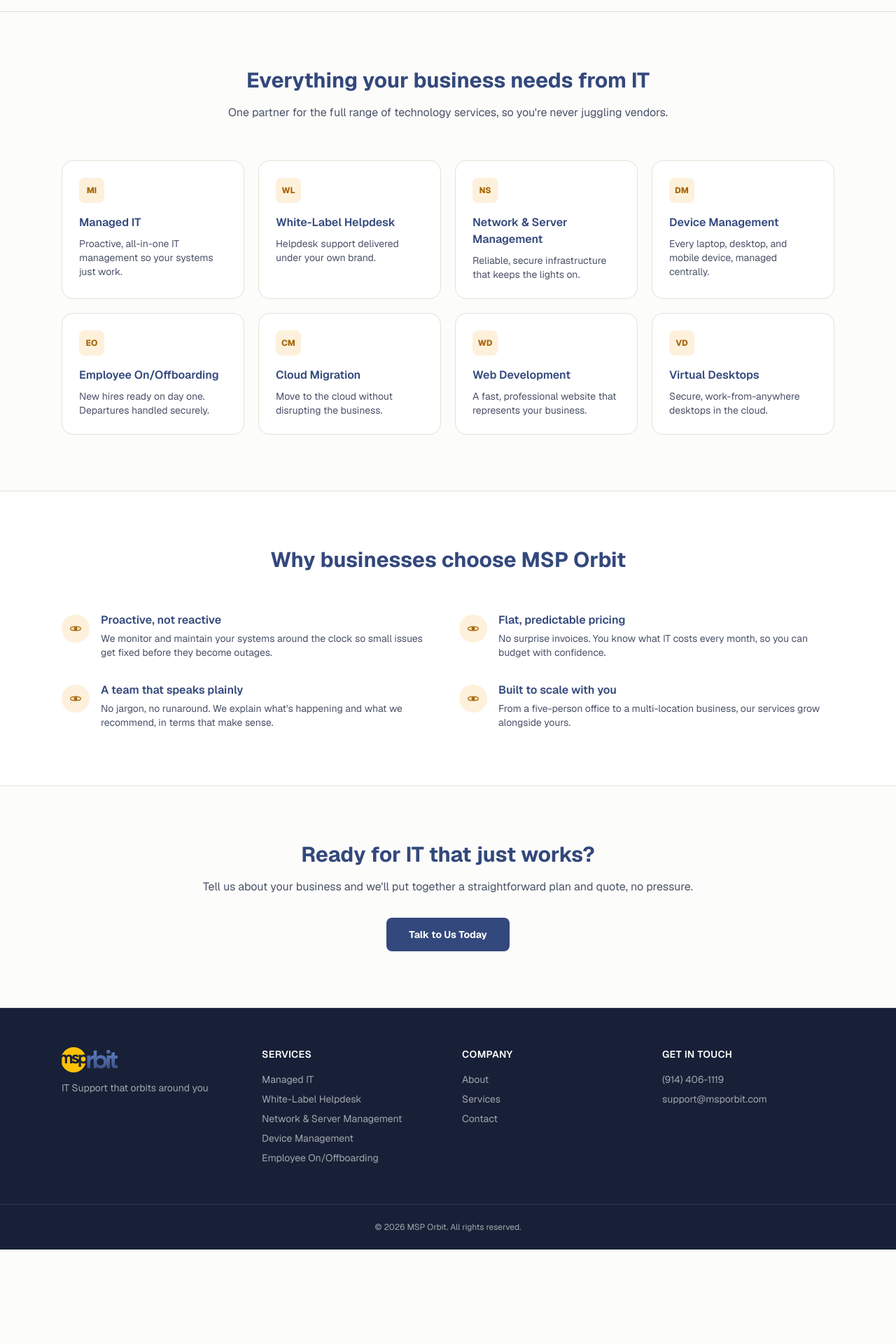
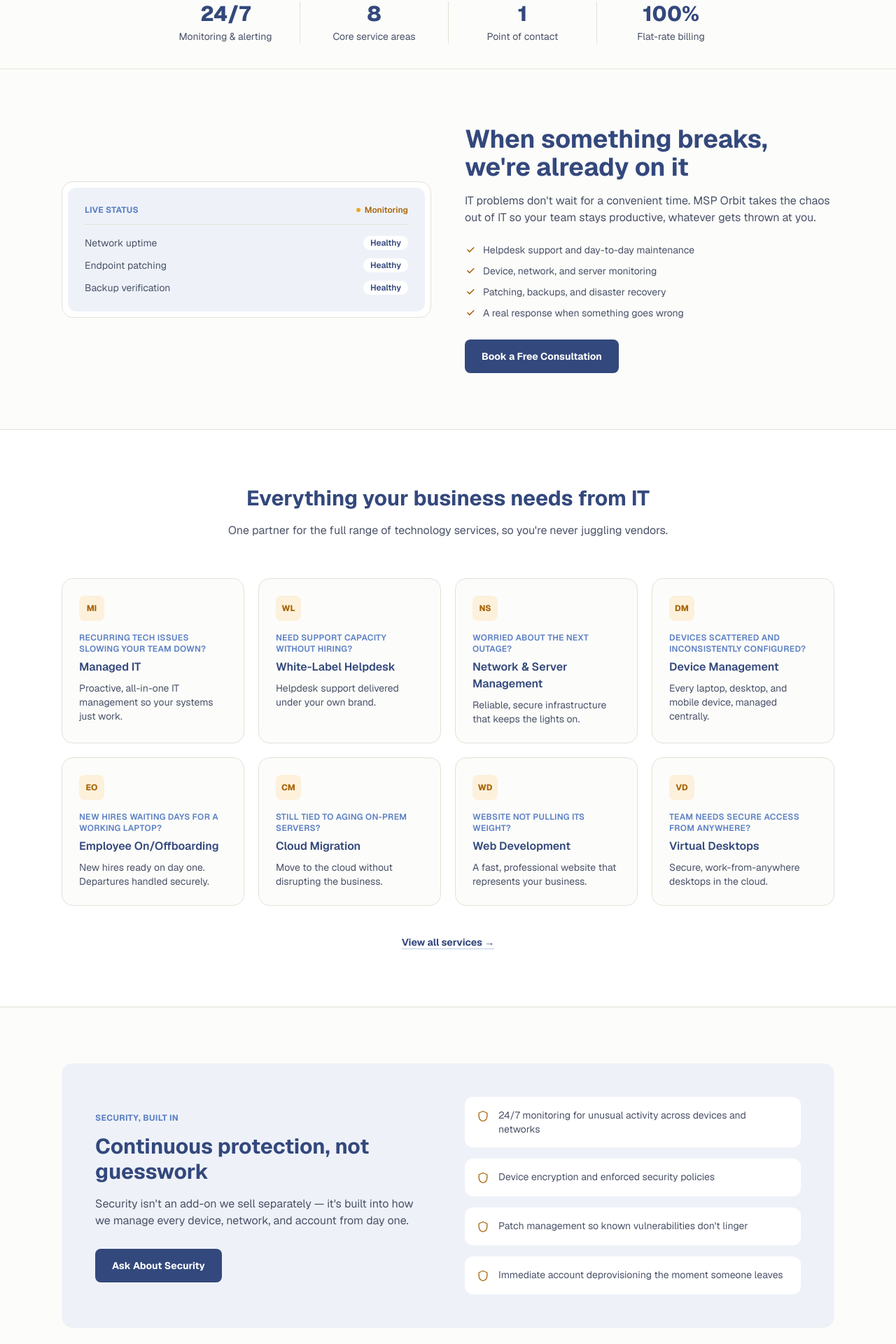
Before and after one commit to mspworxshehryar-svg/msporbit, a Next.js app: page / in a window 1280 px wide. Shown: the part 750-2670 px from the top of the page at 70% size. Before the commit the page ends 2535 px from the top, so only its background shows below. Built offline with nearby package versions, Linux system fonts and the light colour scheme.

Commit message:
Expand Home page with problem/solution, security, FAQ, and process sections

```diff
--- a/src/app/page.tsx
+++ b/src/app/page.tsx
@@ -1,29 +1,88 @@
 import Link from "next/link";
 import { services, siteConfig } from "@/lib/site-config";
 
+const heroPoints = [
+  "One team accountable for helpdesk, network, and cloud",
+  "Flat-rate pricing with no surprise invoices",
+  "24/7 monitoring with a real person on the other end",
+];
+
 const stats = [
-  { value: "24/7", label: "Monitoring" },
-  { value: "8", label: "Core services" },
+  { value: "24/7", label: "Monitoring & alerting" },
+  { value: "8", label: "Core service areas" },
   { value: "1", label: "Point of contact" },
   { value: "100%", label: "Flat-rate billing" },
 ];
 
-const whyUs = [
+const firefightPoints = [
+  "Helpdesk support and day-to-day maintenance",
+  "Device, network, and server monitoring",
+  "Patching, backups, and disaster recovery",
+  "A real response when something goes wrong",
+];
+
+const servicePitches: Record<string, string> = {
+  "managed-it": "Recurring tech issues slowing your team down?",
+  "white-label-helpdesk": "Need support capacity without hiring?",
+  "network-server-management": "Worried about the next outage?",
+  "device-management": "Devices scattered and inconsistently configured?",
+  "onboarding-offboarding": "New hires waiting days for a working laptop?",
+  "cloud-migration": "Still tied to aging on-prem servers?",
+  "web-development": "Website not pulling its weight?",
+  "virtual-desktops": "Team needs secure access from anywhere?",
+};
+
+const securityPoints = [
+  "24/7 monitoring for unusual activity across devices and networks",
+  "Device encryption and enforced security policies",
+  "Patch management so known vulnerabilities don't linger",
+  "Immediate account deprovisioning the moment someone leaves",
+];
+
+const solutionCards = [
+  { value: "< 15 min", label: "Fast response", body: "Real people answer, not a ticket queue." },
+  { value: "Flat rate", label: "Transparent pricing", body: "One monthly number, no line-item surprises." },
+  { value: "1 team", label: "Full accountability", body: "No vendors pointing fingers at each other." },
+];
+
+const faqs = [
   {
-    title: "Proactive, not reactive",
-    body: "We monitor and maintain your systems around the clock so small issues get fixed before they become outages.",
+    q: "What exactly does a managed service provider do?",
+    a: "An MSP takes ongoing responsibility for your day-to-day technology — monitoring systems, applying updates, running helpdesk support, and handling security — instead of you calling someone only after something breaks.",
   },
   {
-    title: "Flat, predictable pricing",
-    body: "No surprise invoices. You know what IT costs every month, so you can budget with confidence.",
+    q: "How does your pricing work?",
+    a: "Flat, predictable monthly billing based on your team size and the services you need. No hourly surprises and no line-item invoices after every ticket.",
   },
   {
-    title: "A team that speaks plainly",
-    body: "No jargon, no runaround. We explain what's happening and what we recommend, in terms that make sense.",
+    q: "How fast do you respond when something goes wrong?",
+    a: "Our target is under 15 minutes for a first response, with a real technician, around the clock.",
   },
   {
-    title: "Built to scale with you",
-    body: "From a five-person office to a multi-location business, our services grow alongside yours.",
+    q: "Do you work with businesses our size?",
+    a: "Our services are built to scale from a small office to a multi-location business, so the plan grows with you rather than forcing a re-platform later.",
+  },
+  {
+    q: "Can you support a remote or hybrid team?",
+    a: "Yes — device management, virtual desktops, and cloud migration are all built around teams that aren't all in one building.",
+  },
+];
+
+const steps = [
+  {
+    n: "01",
+    title: "Reach out",
+    body: "Tell us about your business and what's not working today. No cost, no obligation.",
+  },
+  {
+    n: "02",
+    title: "Get a straightforward plan",
+    body: "We review your setup and put together a plan and flat-rate quote in plain language.",
+  },
+  {
+    n: "03",
+    title: "Work without worrying about IT",
+    body: "We take it from there — monitoring, support, and security, handled.",
   },
 ];
 
@@ -36,6 +95,7 @@ function monogram(name: string) {
 export default function Home() {
   return (
     <div className="bg-paper">
+      {/* Hero */}
       <section className="mx-auto max-w-6xl px-6 py-16 sm:py-20">
         <div className="grid items-center gap-12 lg:grid-cols-[1.1fr_0.9fr]">
           <div>
@@ -51,6 +111,16 @@ export default function Home() {
               keeps your technology running so your team can focus on the work that matters
               &mdash; managed IT, helpdesk, security, and cloud services under one roof.
             </p>
+            <ul className="mt-6 grid gap-2.5">
+              {heroPoints.map((point) => (
+                <li key={point} className="flex items-start gap-2.5 text-sm text-ink-soft">
+                  <svg viewBox="0 0 20 20" fill="currentColor" className="mt-0.5 h-4 w-4 flex-none text-gold-deep">
+                    <path fillRule="evenodd" d="M16.7 5.3a1 1 0 010 1.4l-7.5 7.5a1 1 0 01-1.4 0l-3.5-3.5a1 1 0 111.4-1.4L8.5 12l6.8-6.8a1 1 0 011.4 0z" clipRule="evenodd" />
+                  </svg>
+                  {point}
+                </li>
+              ))}
+            </ul>
             <div className="mt-8 flex flex-wrap gap-3.5">
               <Link
                 href="/contact"
@@ -80,6 +150,7 @@ export default function Home() {
         </div>
       </section>
 
+      {/* Stats */}
       <section className="border-y border-line">
         <div className="mx-auto grid max-w-4xl grid-cols-2 gap-y-6 px-6 py-9 sm:grid-cols-4">
           {stats.map((s, i) => (
@@ -91,7 +162,66 @@ export default function Home() {
         </div>
       </section>
 
+      {/* Problem / agitation */}
       <section className="py-20">
+        <div className="mx-auto grid max-w-6xl items-center gap-12 px-6 lg:grid-cols-2">
+          <div className="order-2 lg:order-1">
+            <div className="rounded-2xl border border-line bg-white p-2">
+              <div className="rounded-xl bg-blue-tint p-6">
+                <div className="flex items-center justify-between border-b border-line pb-3">
+                  <span className="text-xs font-bold uppercase tracking-wide text-brand-blue">
+                    Live status
+                  </span>
+                  <span className="flex items-center gap-1.5 text-xs font-semibold text-gold-deep">
+                    <span className="h-1.5 w-1.5 rounded-full bg-gold" />
+                    Monitoring
+                  </span>
+                </div>
+                <div className="mt-4 space-y-3">
+                  {["Network uptime", "Endpoint patching", "Backup verification"].map((row) => (
+                    <div key={row} className="flex items-center justify-between text-sm">
+                      <span className="text-ink-soft">{row}</span>
+                      <span className="rounded-full bg-white px-2.5 py-0.5 text-xs font-semibold text-blue-deep">
+                        Healthy
+                      </span>
+                    </div>
+                  ))}
+                </div>
+              </div>
+            </div>
+          </div>
+          <div className="order-1 lg:order-2">
+            <h2 className="text-3xl font-bold text-blue-deep sm:text-4xl">
+              When something breaks, we&apos;re already on it
+            </h2>
+            <p className="mt-4 text-ink-soft">
+              IT problems don&apos;t wait for a convenient time. {siteConfig.name} takes the
+              chaos out of IT so your team stays productive, whatever gets thrown at you.
+            </p>
+            <ul className="mt-6 grid gap-2.5">
+              {firefightPoints.map((point) => (
+                <li key={point} className="flex items-start gap-2.5 text-sm text-ink-soft">
+                  <svg viewBox="0 0 20 20" fill="currentColor" className="mt-0.5 h-4 w-4 flex-none text-gold-deep">
+                    <path fillRule="evenodd" d="M16.7 5.3a1 1 0 010 1.4l-7.5 7.5a1 1 0 01-1.4 0l-3.5-3.5a1 1 0 111.4-1.4L8.5 12l6.8-6.8a1 1 0 011.4 0z" clipRule="evenodd" />
+                  </svg>
+                  {point}
+                </li>
+              ))}
+            </ul>
+            <div className="mt-7">
+              <Link
+                href="/contact"
+                className="inline-block rounded-lg bg-blue-deep px-6 py-3.5 text-sm font-bold text-white transition-colors hover:bg-ink"
+              >
+                Book a Free Consultation
+              </Link>
+            </div>
+          </div>
+        </div>
+      </section>
+
+      {/* Services */}
+      <section className="border-y border-line bg-white py-20">
         <div className="mx-auto max-w-6xl px-6">
           <div className="mx-auto max-w-2xl text-center">
             <h2 className="text-3xl font-bold text-blue-deep">
@@ -108,61 +238,145 @@ export default function Home() {
               <Link
                 key={service.slug}
                 href={`/services#${service.slug}`}
-                className="group rounded-2xl border border-line bg-white p-6 transition-colors hover:border-gold/50"
+                className="group rounded-2xl border border-line bg-paper p-6 transition-colors hover:border-gold/50"
               >
                 <span className="inline-flex h-9 w-9 items-center justify-center rounded-lg bg-gold-tint text-xs font-extrabold text-gold-deep">
                   {monogram(service.name)}
                 </span>
-                <h3 className="mt-4 font-semibold text-blue-deep group-hover:text-gold-deep">
+                <p className="mt-4 text-xs font-semibold uppercase tracking-wide text-brand-blue">
+                  {servicePitches[service.slug]}
+                </p>
+                <h3 className="mt-1.5 font-semibold text-blue-deep group-hover:text-gold-deep">
                   {service.name}
                 </h3>
                 <p className="mt-2 text-sm text-ink-soft">{service.short}</p>
               </Link>
             ))}
           </div>
+
+          <div className="mt-10 text-center">
+            <Link
+              href="/services"
+              className="text-sm font-bold text-blue-deep underline decoration-brand-blue/40 underline-offset-4 hover:text-gold-deep"
+            >
+              View all services &rarr;
+            </Link>
+          </div>
         </div>
       </section>
 
+      {/* Security callout */}
+      <section className="py-20">
+        <div className="mx-auto max-w-6xl px-6">
+          <div className="grid items-center gap-12 rounded-2xl bg-blue-tint p-8 sm:p-12 lg:grid-cols-2">
+            <div>
+              <span className="text-xs font-bold uppercase tracking-wide text-brand-blue">
+                Security, built in
+              </span>
+              <h2 className="mt-3 text-3xl font-bold text-blue-deep">
+                Continuous protection, not guesswork
+              </h2>
+              <p className="mt-4 text-ink-soft">
+                Security isn&apos;t an add-on we sell separately &mdash; it&apos;s built into how
+                we manage every device, network, and account from day one.
+              </p>
+              <div className="mt-7">
+                <Link
+                  href="/contact"
+                  className="inline-block rounded-lg bg-blue-deep px-6 py-3.5 text-sm font-bold text-white transition-colors hover:bg-ink"
+                >
+                  Ask About Security
+                </Link>
+              </div>
+            </div>
+            <ul className="grid gap-4">
+              {securityPoints.map((point) => (
+                <li key={point} className="flex items-start gap-3 rounded-xl bg-white p-4 text-sm text-ink-soft">
+                  <svg viewBox="0 0 24 24" fill="none" className="mt-0.5 h-5 w-5 flex-none text-gold-deep">
+                    <path d="M12 3l7 3v5c0 4.5-3 8-7 9-4-1-7-4.5-7-9V6l7-3z" stroke="currentColor" strokeWidth="1.6" strokeLinejoin="round" />
+                  </svg>
+                  {point}
+                </li>
+              ))}
+            </ul>
+          </div>
+        </div>
+      </section>
+
+      {/* Why us / solutions */}
       <section className="border-y border-line bg-white py-20">
         <div className="mx-auto max-w-6xl px-6">
           <div className="mx-auto max-w-2xl text-center">
-            <h2 className="text-3xl font-bold text-blue-deep">
-              Why businesses choose {siteConfig.name}
-            </h2>
+            <h2 className="text-3xl font-bold text-blue-deep">Solutions that just work</h2>
+            <p className="mt-4 text-ink-soft">
+              No jargon, no runaround &mdash; technology support that does what it says.
+            </p>
           </div>
 
-          <div className="mt-14 grid gap-8 sm:grid-cols-2">
-            {whyUs.map((item) => (
-              <div key={item.title} className="flex gap-4">
-                <div className="mt-1 flex h-10 w-10 flex-none items-center justify-center rounded-full bg-gold-tint text-gold-deep">
-                  <svg viewBox="0 0 24 24" fill="none" className="h-5 w-5">
-                    <circle cx="12" cy="12" r="3" fill="currentColor" />
-                    <ellipse cx="12" cy="12" rx="9" ry="3.5" stroke="currentColor" strokeWidth="1.4" />
-                  </svg>
-                </div>
-                <div>
-                  <h3 className="font-semibold text-blue-deep">{item.title}</h3>
-                  <p className="mt-1 text-sm text-ink-soft">{item.body}</p>
-                </div>
+          <div className="mt-14 grid gap-6 sm:grid-cols-3">
+            {solutionCards.map((card) => (
+              <div key={card.label} className="rounded-2xl border border-line p-7">
+                <div className="text-2xl font-extrabold text-blue-deep">{card.value}</div>
+                <h3 className="mt-2 font-semibold text-blue-deep">{card.label}</h3>
+                <p className="mt-2 text-sm text-ink-soft">{card.body}</p>
               </div>
             ))}
           </div>
         </div>
       </section>
 
+      {/* FAQ */}
       <section className="py-20">
-        <div className="mx-auto max-w-3xl px-6 text-center">
-          <h2 className="text-3xl font-bold text-blue-deep">Ready for IT that just works?</h2>
-          <p className="mt-4 text-ink-soft">
-            Tell us about your business and we&apos;ll put together a straightforward plan and
-            quote, no pressure.
-          </p>
-          <div className="mt-8">
+        <div className="mx-auto max-w-3xl px-6">
+          <h2 className="text-center text-3xl font-bold text-blue-deep">
+            Frequently Asked Questions
+          </h2>
+          <div className="mt-10 divide-y divide-line rounded-2xl border border-line bg-white">
+            {faqs.map((item) => (
+              <details key={item.q} className="group p-6">
+                <summary className="flex cursor-pointer list-none items-center justify-between gap-4 font-semibold text-blue-deep">
+                  {item.q}
+                  <svg
+                    viewBox="0 0 20 20"
+                    fill="none"
+                    className="h-5 w-5 flex-none text-gold-deep transition-transform group-open:rotate-45"
+                  >
+                    <path d="M10 4v12M4 10h12" stroke="currentColor" strokeWidth="1.8" strokeLinecap="round" />
+                  </svg>
+                </summary>
+                <p className="mt-3 text-sm text-ink-soft">{item.a}</p>
+              </details>
+            ))}
+          </div>
+        </div>
+      </section>
+
+      {/* Final CTA */}
+      <section className="border-t border-line bg-blue-deep py-20">
+        <div className="mx-auto max-w-6xl px-6">
+          <div className="mx-auto max-w-2xl text-center">
+            <h2 className="text-3xl font-bold text-white">Let&apos;s work together</h2>
+            <p className="mt-4 text-white/70">
+              Ready to stop worrying about IT? Getting started is straightforward.
+            </p>
+          </div>
+
+          <div className="mt-14 grid gap-8 sm:grid-cols-3">
+            {steps.map((step) => (
+              <div key={step.n}>
+                <span className="text-sm font-bold text-gold">{step.n}</span>
+                <h3 className="mt-2 font-semibold text-white">{step.title}</h3>
+                <p className="mt-2 text-sm text-white/70">{step.body}</p>
+              </div>
+            ))}
+          </div>
+
+          <div className="mt-12 text-center">
             <Link
               href="/contact"
-              className="inline-block rounded-lg bg-blue-deep px-8 py-3.5 text-sm font-bold text-white transition-colors hover:bg-ink"
+              className="inline-block rounded-lg bg-gold px-8 py-3.5 text-sm font-bold text-blue-deep transition-colors hover:bg-gold-deep hover:text-white"
             >
-              Talk to Us Today
+              Book Your Free Consultation
             </Link>
           </div>
         </div>
```
